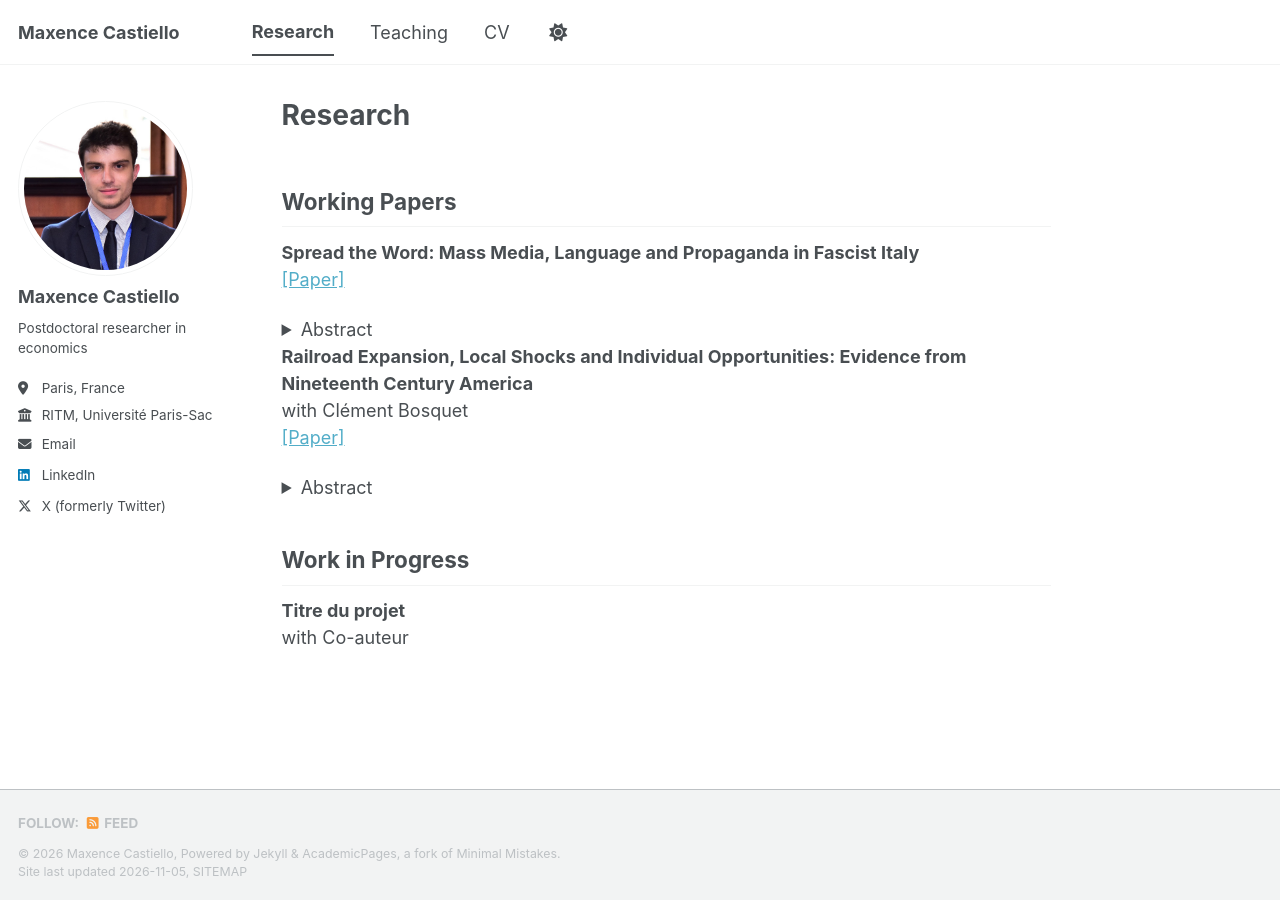
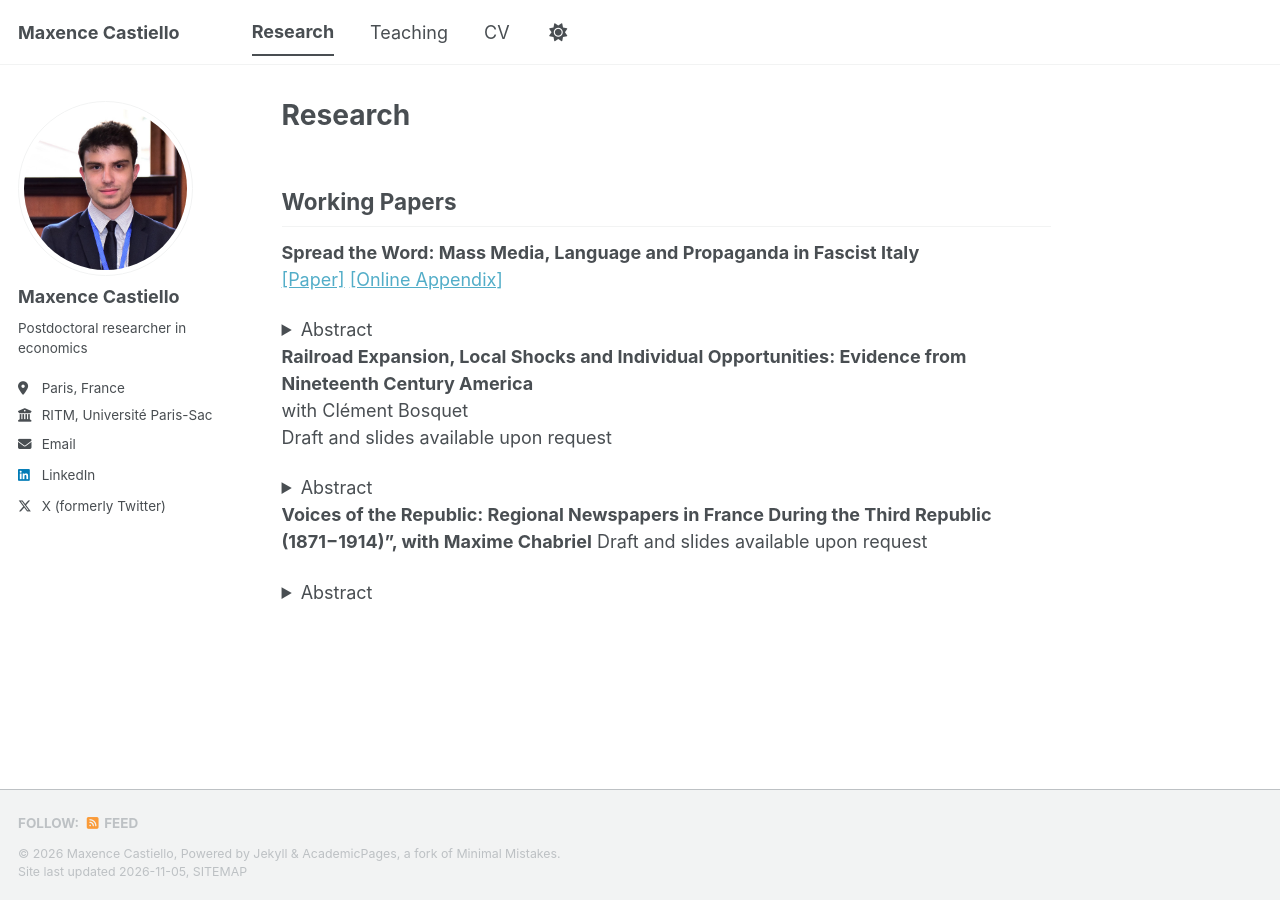
Before and after one commit to maxencecastiello/maxencecastiello.github.io, a Jekyll site: the page built from _pages/research.md, in a window 1280 px wide. Built offline with Jekyll 4.4.1, drawn with Linux system fonts in a browser that asks for light colours; a script bundle is joined from its source files by our own code; a style sheet for code colours, icons or effects is not loaded; some of the changed text lies outside the part shown.

Commit message:
research

```diff
--- a/_pages/research.md
+++ b/_pages/research.md
@@ -8,23 +8,26 @@ author_profile: true
 ## Working Papers
 
 **Spread the Word: Mass Media, Language and Propaganda in Fascist Italy**
-[[Paper]](/files/castiello_spread_the_word.pdf)
+[[Paper]](/files/castiello_spread_the_word.pdf) [[Online Appendix]](/files/castiello_spread_the_word.pdf)
 
 <details>
 <summary>Abstract</summary>
-Collez ici le résumé du papier.
+This paper provides microeconomic evidence on the effect of radio exposure on language convergence and cultural homogenization. Building on archival data on radio station transmitters, I focus on the expansion of a politically-controlled radio network in fascist Italy. I combine predicted measures of radio signal strength with metrics of linguistic convergence computed using a unique collection of over one million linguistic entries. Exploiting quasi-random variation in radio exposure due to spatial differences in ground conductivity, I provide causal evidence on both signal strength and duration of coverage positively shaping the process of linguistic homogenization. Regarding possible mechanisms, I find that regions distant from the political capital, literacy rate and business-related occupations were key drivers of language convergence. Conversely, breaking down the linguistic metrics by word characteristics yields only slight differences when accounting for lexical frequency or restricting to politically-oriented words. Additionally, I explore the persuasive effects of propaganda on political attitudes and cultural norms, documenting a weakening of political opposition underlying radio exposure. Last, I providence evidence of positive effects of fascist radio coverage on fertility rates, with heterogeneous results suggesting that linguistic proximity to the broadcasting language plays a significant role in determining the effectiveness of propaganda absorption.
 </details>
 
 **Railroad Expansion, Local Shocks and Individual Opportunities: Evidence from Nineteenth Century America**
 with Clément Bosquet
-[[Paper]](/files/bosquet_castiello_railroads.pdf)
+Draft and slides available upon request
 
 <details>
 <summary>Abstract</summary>
-Collez ici le résumé du papier.
+We provide microeconomic evidence on the effect of railroad infrastructure on local economic shocks and individuals' opportunities. Building on historical transportation networks and individual-level longitudinal data, we focus on the expansion of railroads in the nineteenth century United-States. Exploiting time-variation in railroad-induced market access at the county-level, we document substantial shifts in the local economic structure. We address endogeneous placement of the network using a version of market access purged of the effects of population changes and of nearby counties. We then look at individuals’ trajectories to evidence that if railroad poorly affects individuals occupations transitioning on average, market access plays a key role in the inter-generational farm succession process. Last, we show that railroad expansion reshaped migration patterns, reducing outflows from well-connected areas and attracting population inflows to newly integrated ones. Movers relocating toward better-connected counties experienced the largest occupational upgrades, linking geographic mobility to upward social mobility.
 </details>
 
-## Work in Progress
+**Voices of the Republic: Regional Newspapers in France During the Third Republic (1871−1914)", with Maxime Chabriel**
+Draft and slides available upon request
 
-**Titre du projet**
-with Co-auteur
+<details>
+<summary>Abstract</summary>
+This article introduces the construction and content of three complementary databases on historical French regional newspapers during the early phase of the Third Republic (1871–1914). Despite the central role of local newspapers in shaping politics during this period, systematic data on the structure and evolution of the French press has been lacking.  We construct panel datasets of regional newspaper titles, drawing on (i) a searchable online index of publications, (ii) annual press directories, and (iii) both sources. These sources provide detailed information on title, founding date, frequency, political leaning, circulation, price, names of key personnel and location at the municipality level. These novel databases open new avenues for research into the geography, institutional structure, and political economy of the French press at highly disaggregated levels. We present some insights into the potential applications underlying these databases, documenting the temporal dynamics and spatial disparities of the newspapers market and studying the relationship between local newspaper supply and electoral results.
+</details>
```
Also changed, not shown: _pages/teaching.md (+6 -3 lines).
